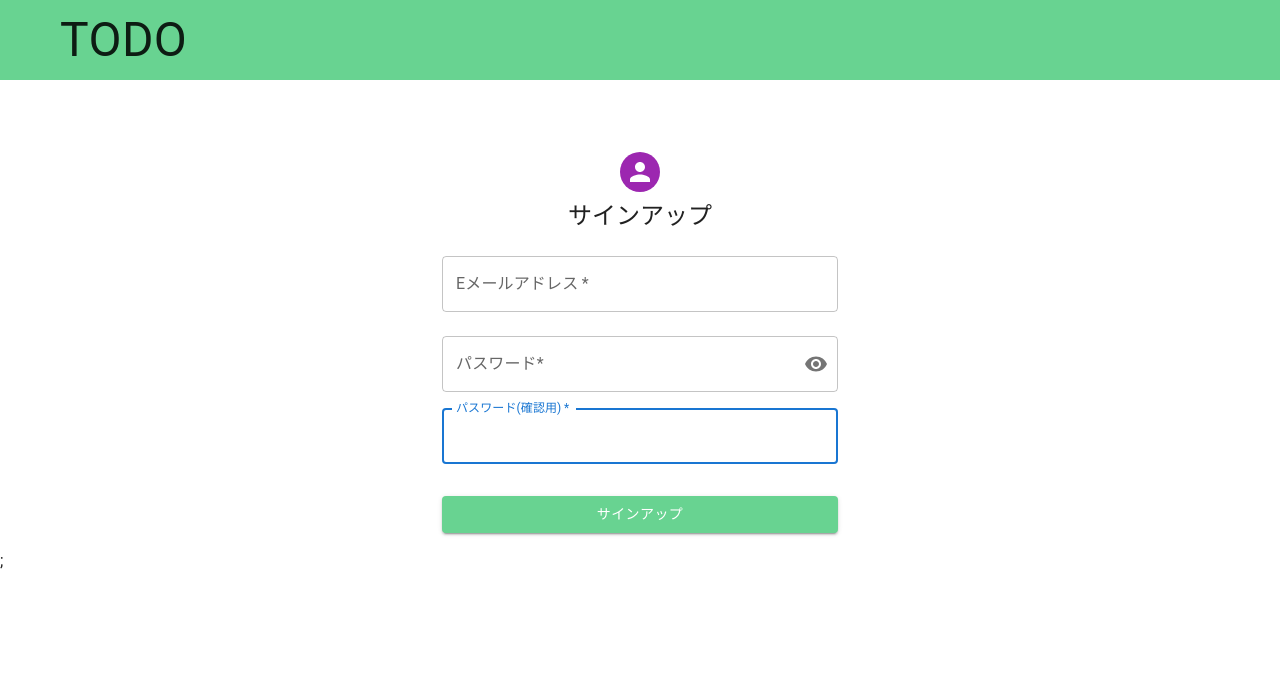
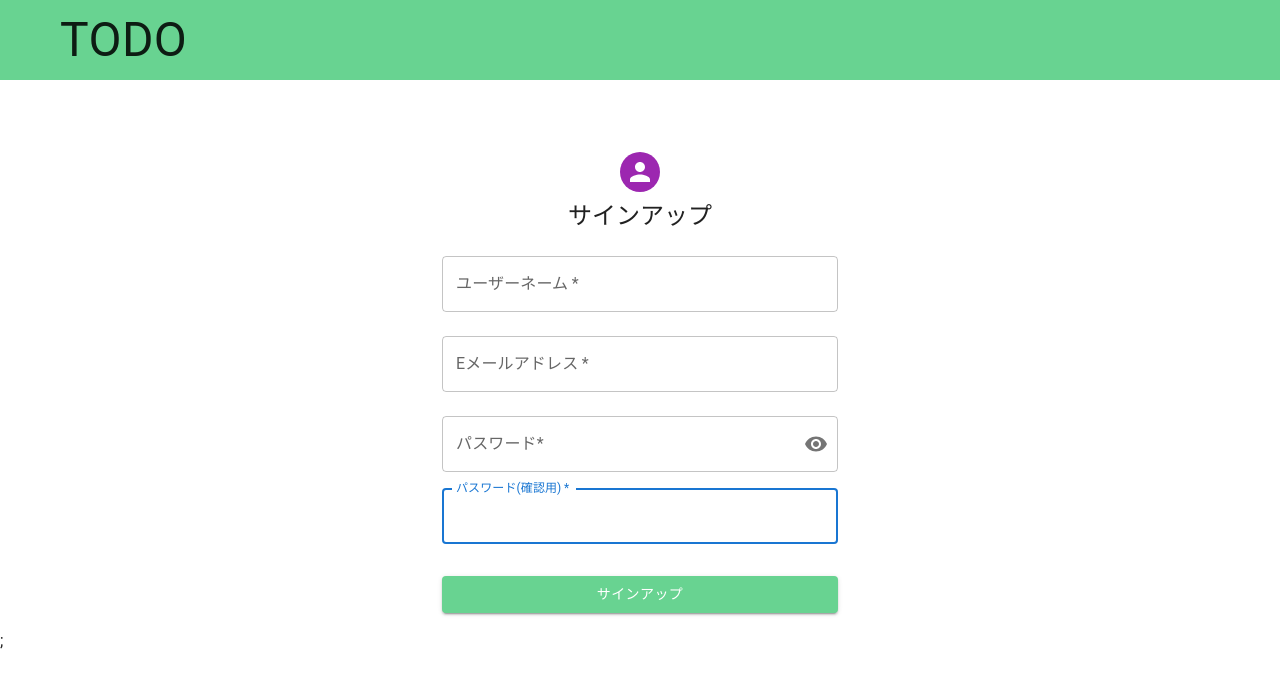
Before and after one commit to if-mentor/next_fire_todo_5, a Next.js app: page /signUp in a window 1280 px wide. Shown: the top 688 px of the page. Built offline with nearby package versions, Linux system fonts and the light colour scheme.

Commit message:
#25 ユーザーネーム用のフォームを追加

```diff
--- a/pages/signUp.tsx
+++ b/pages/signUp.tsx
@@ -31,6 +31,7 @@ export default function SignUp() {
 
     if (password === checkPassword) {
       console.log({
+        userName :data.get("userName"),
         email: data.get("email"),
         password: data.get("password"),
       });
@@ -47,16 +48,32 @@ export default function SignUp() {
         <Box
           sx={{
             marginTop: 8,
-            display: "flex",
-            flexDirection: "column",
-            alignItems: "center",
+            display: 'flex',
+            flexDirection: 'column',
+            alignItems: 'center',
           }}
         >
-          <Avatar sx={{ m: 1, bgcolor: "secondary.main" }}></Avatar>
+          <Avatar sx={{ m: 1, bgcolor: 'secondary.main' }}></Avatar>
           <Typography component="h1" variant="h5">
             サインアップ
           </Typography>
-          <Box component="form" onSubmit={handleSubmit} noValidate sx={{ mt: 1 }}>
+          <Box
+            component="form"
+            onSubmit={handleSubmit}
+            noValidate
+            sx={{ mt: 1 }}
+          >
+            <TextField
+              margin="normal"
+              required
+              fullWidth
+              id="userName"
+              label="ユーザーネーム"
+              name="userName"
+              autoComplete="userName"
+              autoFocus
+            />
+
             <TextField
               margin="normal"
               required
@@ -69,10 +86,12 @@ export default function SignUp() {
             />
 
             <FormControl sx={{ mt: 2 }} fullWidth variant="outlined">
-              <InputLabel htmlFor="outlined-adornment-password">パスワード*</InputLabel>
+              <InputLabel htmlFor="outlined-adornment-password">
+                パスワード*
+              </InputLabel>
               <OutlinedInput
                 id="password"
-                type={isVisible ? "text" : "password"}
+                type={isVisible ? 'text' : 'password'}
                 endAdornment={
                   <InputAdornment position="end">
                     <IconButton
@@ -90,7 +109,7 @@ export default function SignUp() {
             </FormControl>
 
             <TextField
-              type={isVisible ? "text" : "password"}
+              type={isVisible ? 'text' : 'password'}
               margin="normal"
               required
               fullWidth
@@ -108,9 +127,9 @@ export default function SignUp() {
               sx={{
                 mt: 3,
                 mb: 2,
-                background: "#68D391",
-                "&:hover": {
-                  background: "#68D391",
+                background: '#68D391',
+                '&:hover': {
+                  background: '#68D391',
                   opacity: [0.9, 0.8, 0.7],
                 },
               }}
@@ -121,5 +140,5 @@ export default function SignUp() {
         </Box>
       </Container>
     </>
-  );
+  )
 }
```
